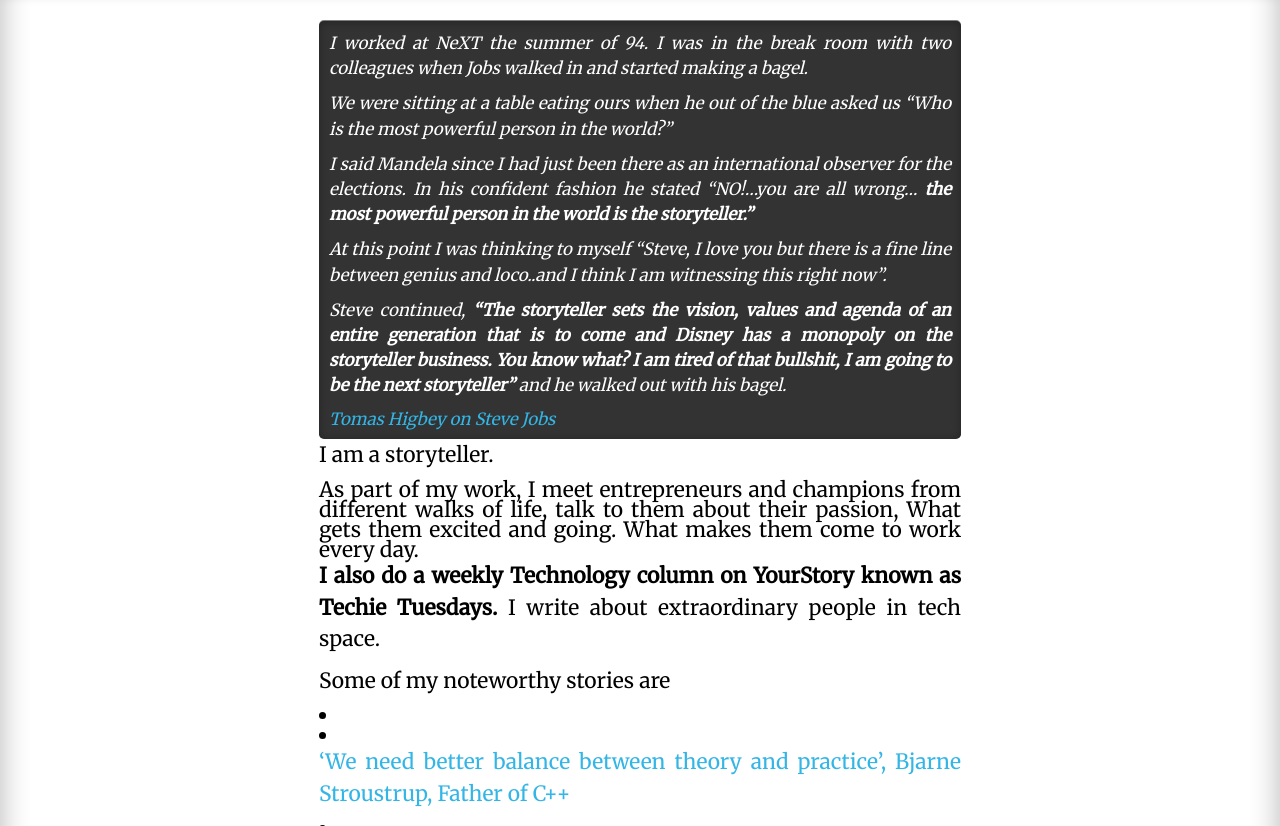
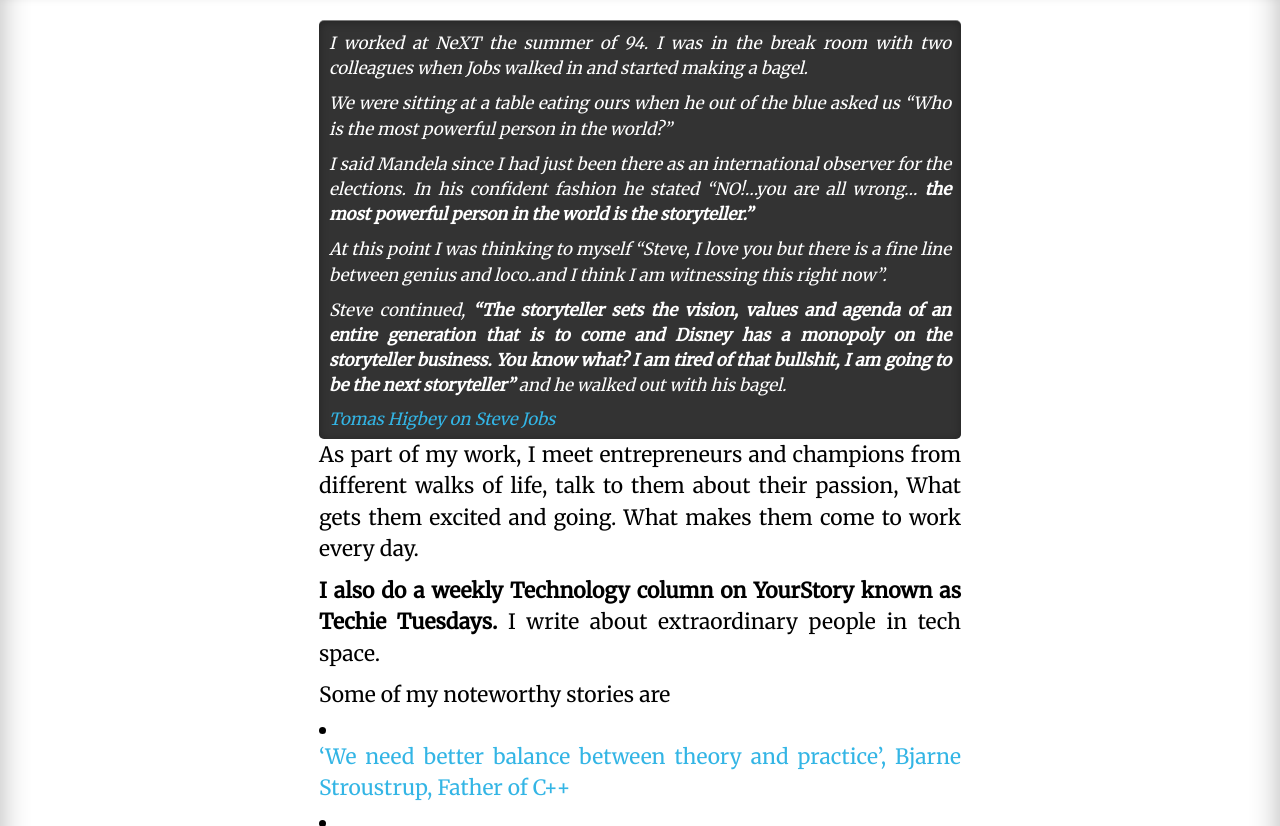
Before and after one commit to adityabhushan/adityabhushan.github.io, a Jekyll site: the page built from articles.html, in a window 1280 px wide and 900 px high, cut to the strip 74-900 px from the top of the window. Built offline with Jekyll 4.4.1, drawn with Linux system fonts in a browser that asks for light colours; Markdown is read by kramdown in place of the engine named in the settings; comment, search, counter and statistics services are not loaded.

Commit message:
Update articles.html

```diff
--- a/articles.html
+++ b/articles.html
@@ -9,14 +9,13 @@
 </div>
 
 <font size: 0.8em>
-<p>I am a storyteller.</p>
 
-As part of my work, I meet entrepreneurs and champions from different walks of life, talk to them about their passion, What gets them excited and going. What makes them come to work every day.
+<p>As part of my work, I meet entrepreneurs and champions from different walks of life, talk to them about their passion, What gets them excited and going. What makes them come to work every day.</p>
 
 <p><b>I also do a weekly  Technology column on YourStory known as Techie Tuesdays.</b> I write about extraordinary people in tech space.</p>
 
 <p>Some of my noteworthy stories are</p>
-<li>
+
 <li><p><a href="http://yourstory.com/2013/12/bjarne-stroustrup-interview/">‘We need better balance between theory and practice’, Bjarne Stroustrup, Father of C++</a></p></li>
 <li><p><a href="http://yourstory.com/2013/12/science-spiritual-experience-prof-cnr-rao/">‘Science is like a spiritual experience,’ Prof CNR Rao</a></p></li>
 <li><p><a href="http://yourstory.com/2014/01/stephen-wolfram/">Stephen Wolfram, creator of world’s 1st computational knowledge search engine – Wolfram|Alpha</a></p></li>
```
